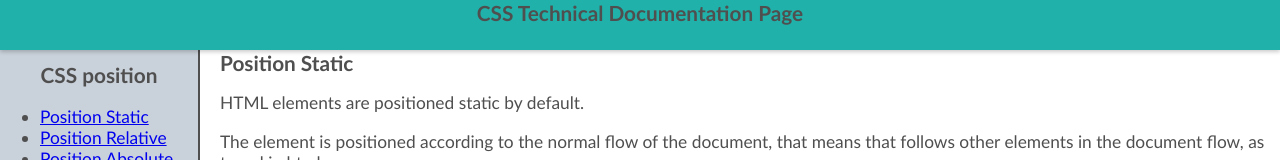
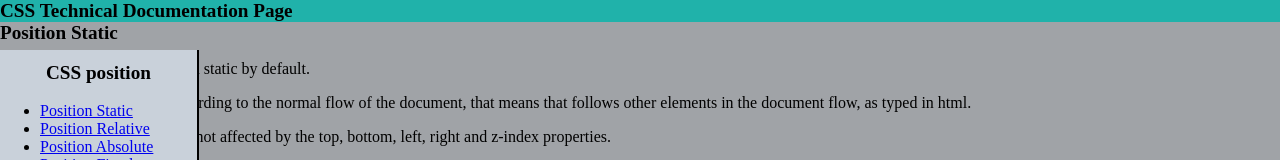
Before and after one commit to PavlinaPs/Project4-Technical-Documentation-Page, a plain HTML site: page index.html in a window 1280 px wide. Shown: the top 160 px of the page. Drawn offline with Linux system fonts and the light colour scheme.

Commit message:
up to here code from StackOverFlow

```diff
--- a/Styles.css
+++ b/Styles.css
@@ -2,30 +2,21 @@
     box-sizing: border-box;
 }
 
-html {
+html, body {
     margin:0px;
-    padding:0px;
+    height:100%;
 }
 
-body {
-    margin:0px;
-    padding:0px;
-    position: relative;
-    font-family: Calibri, sans-serif;
-    font-size: 13pt;
-    color: rgb(80, 79, 79);
+.wrapper-div {
+    height: 100%;
+    display: flex;
+    flex-direction: column;
 }
 
 #header {
-    position: fixed;
-    width: 100%;
-    height: 50px;
     background-color:lightseagreen;
-    z-index: 1;
-    text-align: center;
     font-size: 120%;
     box-shadow: 0 2px 4px 0 rgba(0, 0, 0, 0.2);
-
 }
 
 #navbar {
@@ -49,9 +40,9 @@ body {
 }
 
 #main-doc {
-    position: relative;
-    margin-left: 220px;
-    padding-top: 50px;
+    flex: 1;
+    overflow: auto;
+    background-color: rgb(160, 163, 167);
 
 
 }
--- a/index.html
+++ b/index.html
@@ -8,6 +8,7 @@
     <title>CSS Positions</title>
 </head>
 <body>
+    <div class="wrapper-div">
         <header id="header">
             <strong>CSS Technical Documentation Page</strong>
         </header>
@@ -116,7 +117,7 @@
                 </ul>
             </section>
         </main>
-
+    </div>
     <script src="https://cdn.freecodecamp.org/testable-projects-fcc/v1/bundle.js"></script>
 </body>
 </html>
```
Lines whose indentation alone changed are shown as unchanged.
